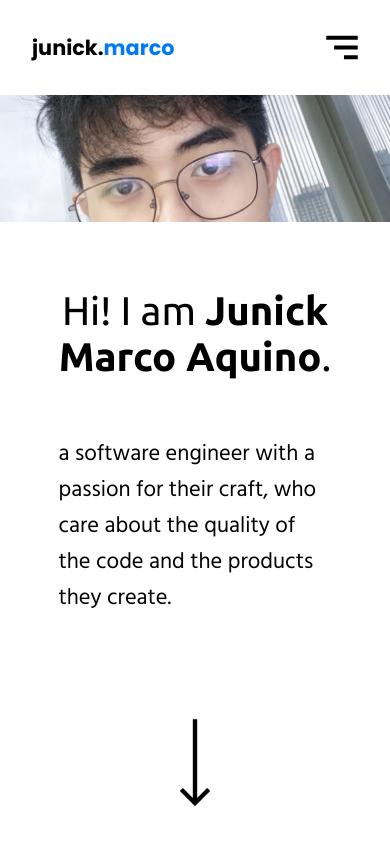
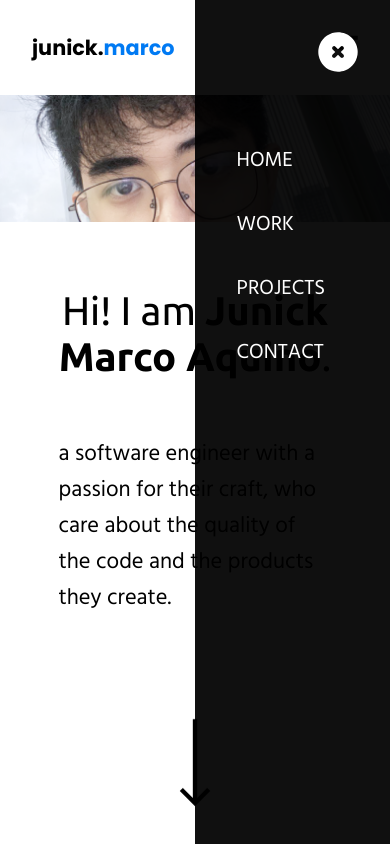
Before and after one commit to junickaquino/my-portfolio, a plain HTML site: page index.html in a window 390 px wide. Both pictures are taken after a click on the icon 342 px from the left and 47 px from the top of the page. Shown: the top 844 px of the page. Drawn offline with Linux system fonts and the light colour scheme.

Commit message:
Working navigation for mobile

```diff
--- a/css/style.scss
+++ b/css/style.scss
@@ -249,6 +249,10 @@ section.contact {
   }
 }
 
+.open-nav {
+  transform: translateX(0);
+}
+
 @media only screen and (min-width: 768px) {
   .menu,
   .close {
--- a/index.html
+++ b/index.html
@@ -196,5 +196,19 @@
         </div>
       </section>
     </div>
+
+    <script>
+      const menu = document.querySelector(".menu");
+      const close = document.querySelector(".close");
+      const nav = document.querySelector("nav");
+
+      menu.addEventListener("click", () => {
+        nav.classList.add("open-nav");
+      });
+
+      close.addEventListener("click", () => {
+        nav.classList.remove("open-nav");
+      });
+    </script>
   </body>
 </html>
```
Also changed, not shown: css/style.css, 1 other file.
